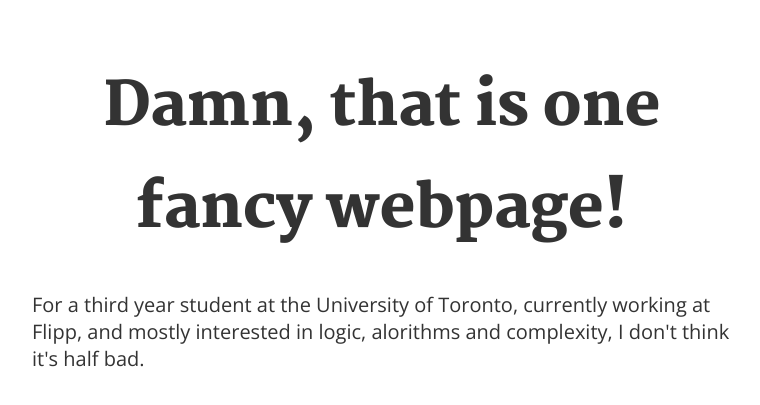
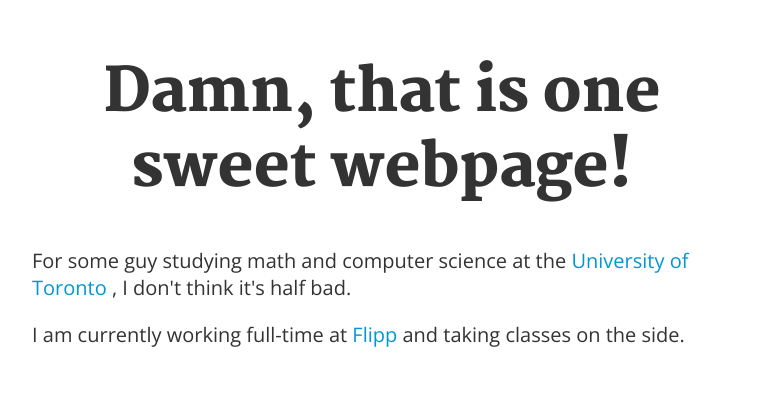
Before and after one commit to kaymanb/another-website, a React (Create React App) app: page / in a window 1280 px wide. Shown: the part 143-548 px from the top of the page, without its empty margins (258-1018 px from the left). Built offline with nearby package versions, Linux system fonts and the light colour scheme.

Commit message:
Added Link component. Added theme colors. Added blurp about current status

```diff
--- a/src/App.tsx
+++ b/src/App.tsx
@@ -1,9 +1,19 @@
 import * as React from "react";
 import styled, { ThemeProvider } from "styled-components";
 import { Intro } from "./components/Intro";
+import { Link } from "./components/Link";
 
 const theme = {
-  headerFontFamily: "Martel, serif"
+  headerFontFamily: "Martel, serif",
+
+  /* Colors from http://www.color-hex.com/color-palette/52402 */
+  colors: {
+    lightBlue: "#0098d4",
+    red: "#e32017",
+    yellow: "#ffd300",
+    green: "#00782a",
+    blue: "#003688"
+  }
 };
 
 const MainWrapper = styled.div`
@@ -19,7 +29,12 @@ const MainWrapper = styled.div`
 const App = () => (
   <ThemeProvider theme={theme}>
     <MainWrapper>
-      <Intro remark="fancy" />
+      <Intro remark="sweet" />
+      I am currently working full-time at{" "}
+      <Link href="https://flipp.com/home" target="_blank">
+        Flipp
+      </Link>{" "}
+      and taking classes on the side.
     </MainWrapper>
   </ThemeProvider>
 );
--- a/src/components/Intro.tsx
+++ b/src/components/Intro.tsx
@@ -1,11 +1,16 @@
 import * as React from "react";
 import styled from "styled-components";
+import { Link } from "./Link";
 
-const Title = styled.h1`
+const Title = styled.div`
+  margin-bottom: 1em;
+`;
+
+const Header = styled.h1`
   font-family: ${props => props.theme.headerFontFamily};
   font-weight: 900;
+  line-height: 1.25;
   font-size: 60px;
-  margin-bottom: 0.5em;
   text-align: center;
 `;
 
@@ -14,10 +19,12 @@ interface IntroProps {
 }
 
 export const Intro = (props: IntroProps) => (
-  <React.Fragment>
-    <Title>Damn, that is one {props.remark} webpage!</Title>
-    For a third year student at the University of Toronto, currently working at
-    Flipp, and mostly interested in logic, alorithms and complexity, I don't
-    think it's half bad.
-  </React.Fragment>
+  <Title>
+    <Header>Damn, that is one {props.remark} webpage!</Header>
+    For some guy studying math and computer science at the{" "}
+    <Link href="https://www.utoronto.ca/" target="_blank">
+      University of Toronto
+    </Link>{" "}
+    , I don't think it's half bad.
+  </Title>
 );
--- /dev/null
+++ b/src/components/Link.tsx
@@ -0,0 +1,6 @@
+import styled from "styled-components";
+
+export const Link = styled.a`
+  color: ${props => props.theme.colors.lightBlue};
+  text-decoration: none;
+`;
```
